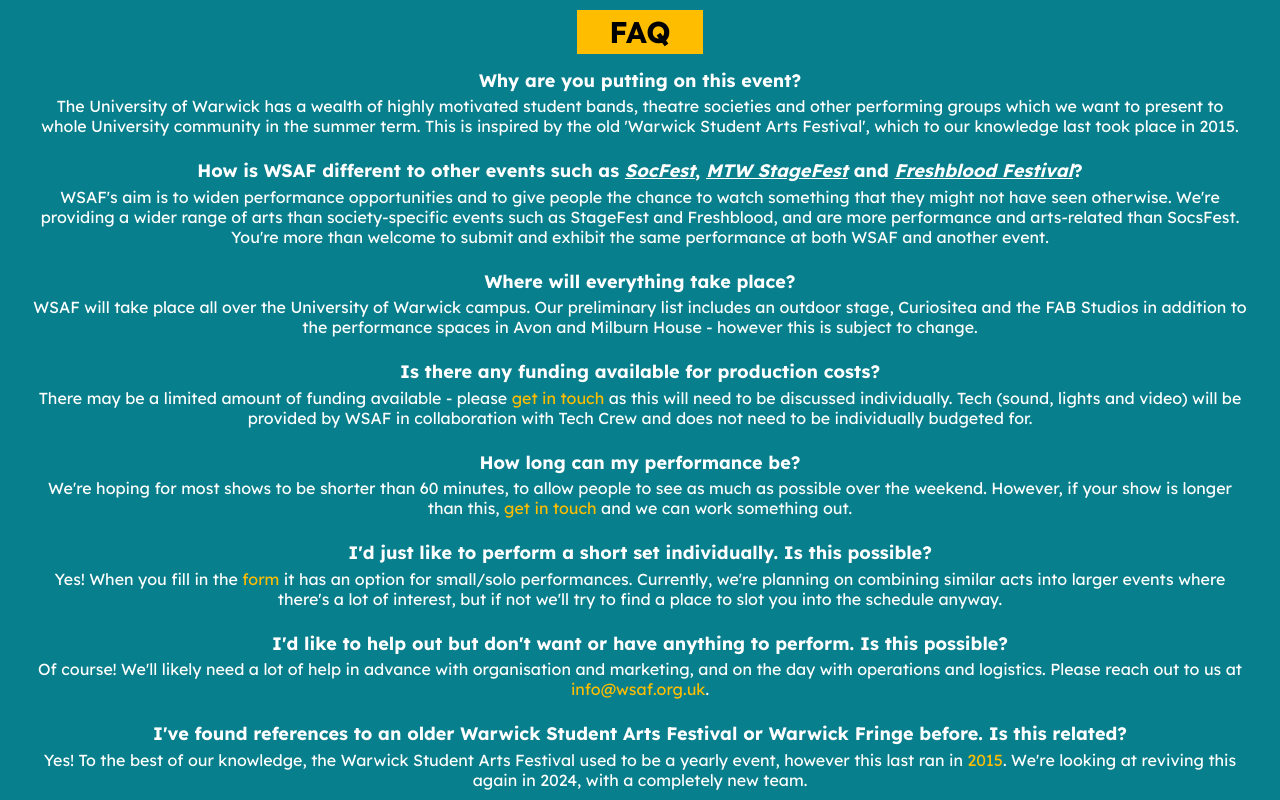
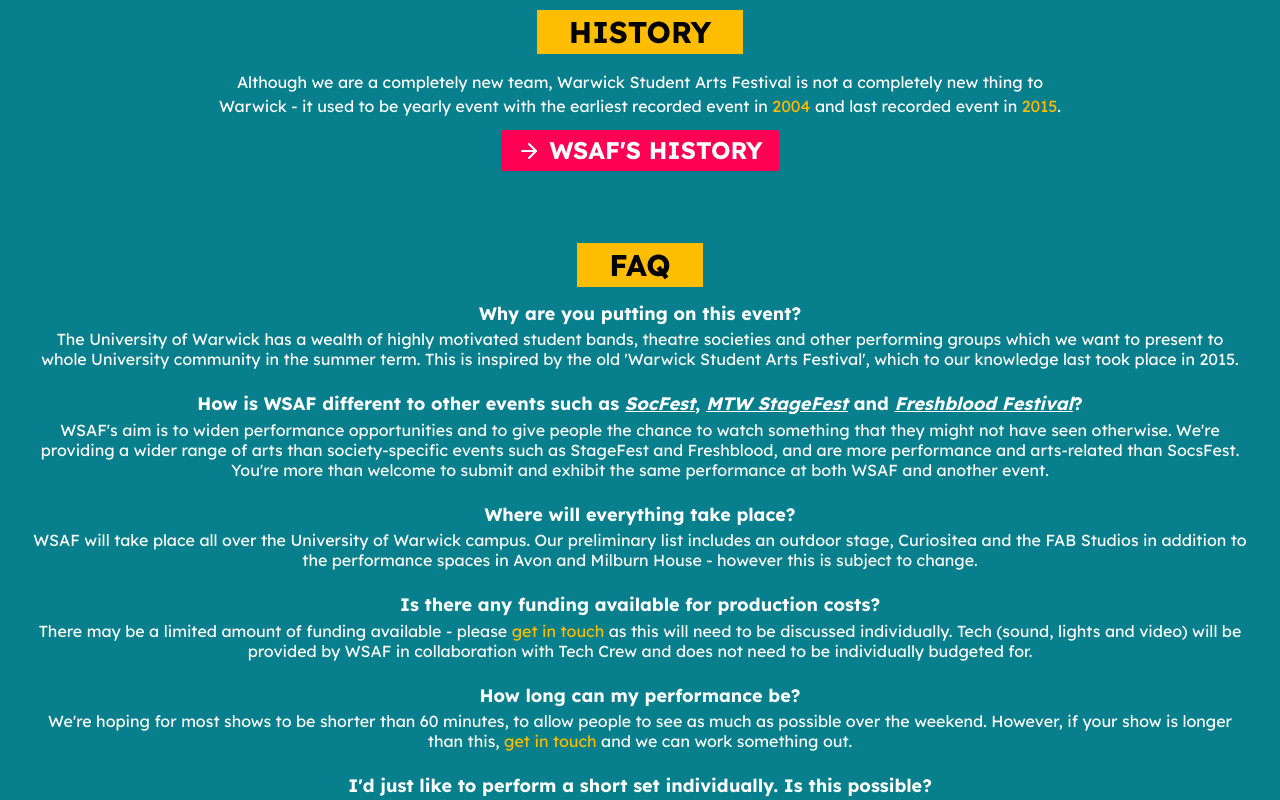
Before and after one commit to WarwickStudentArtsFestival/WSAF24-Website, a Next.js app: page / in a window 1280 px wide. Shown: the part 2200-3000 px from the top of the page. Built offline with nearby package versions, Linux system fonts and the light colour scheme.

Commit message:
:sparkles: Add history section to homepage

```diff
--- a/src/app/(home)/components/faq.tsx
+++ b/src/app/(home)/components/faq.tsx
@@ -144,7 +144,10 @@ export default function Faq() {
               2015
             </a>
             . We&apos;re looking at reviving this again in 2024, with a
-            completely new team.
+            completely new team.{' '}
+            <a href="/history" target="_blank">
+              You can find more about our history here.
+            </a>
           </p>
         </div>
 
--- /dev/null
+++ b/src/app/(home)/components/history.tsx
@@ -0,0 +1,40 @@
+import { FiArrowRight } from 'react-icons/fi';
+
+export default function History() {
+  return (
+    <section className="mb-4 md:mb-12">
+      <h2>History</h2>
+      <p className="mt-2 mb-3 mx-auto px-4 max-w-4xl">
+        Although we are a completely new team, Warwick Student Arts Festival is
+        not a completely new thing to Warwick - it used to be yearly event with
+        the earliest recorded event in{' '}
+        <a
+          href="https://web.archive.org/web/20050506042341/http://www.wsaf.org.uk:80/"
+          target="_blank"
+          className="text-accent"
+        >
+          2004
+        </a>{' '}
+        and last recorded event in{' '}
+        <a
+          href="https://web.archive.org/web/20160126222504/http://www.wsaf.co.uk/schedule"
+          target="_blank"
+          className="text-accent"
+        >
+          2015
+        </a>
+        .
+      </p>
+
+      <a
+        href="/history"
+        className="inline-block bg-tertiary px-4 py-1 rounded-sm drop-shadow-sm hover:scale-105 mb-4 mx-4"
+      >
+        <span className="text-xl lg:text-2xl uppercase font-bold">
+          <FiArrowRight className="inline mr-2 mb-1" />
+          WSAF&apos;s History
+        </span>
+      </a>
+    </section>
+  );
+}
--- a/src/app/(home)/components/who-involved.tsx
+++ b/src/app/(home)/components/who-involved.tsx
@@ -5,7 +5,7 @@ import { FiArrowRight } from 'react-icons/fi';
 
 export default function KeyDates() {
   return (
-    <section className="mb-12">
+    <section className="mb-4 md:mb-12">
       <h2>Who&apos;s Involved?</h2>
       <p className="mt-2 mb-1 mx-4">
         This year&apos;s WSAF is being organised by the following volunteers, in
@@ -37,7 +37,7 @@ export default function KeyDates() {
 
       <a
         href="/team"
-        className="inline-block bg-tertiary px-4 py-1 rounded-sm drop-shadow-sm hover:scale-105 mb-4"
+        className="inline-block bg-tertiary px-4 py-1 rounded-sm drop-shadow-sm hover:scale-105 mb-4 mx-4"
       >
         <span className="text-xl lg:text-2xl uppercase font-bold">
           <FiArrowRight className="inline mr-2 mb-1" />
--- a/src/app/(home)/page.tsx
+++ b/src/app/(home)/page.tsx
@@ -4,6 +4,7 @@ import WhoInvolved from './components/who-involved';
 import Faq from './components/faq';
 import React from 'react';
 import About from './components/about';
+import History from './components/history';
 
 export default function Home() {
   return (
@@ -12,6 +13,7 @@ export default function Home() {
       <About />
       <KeyDates />
       <WhoInvolved />
+      <History />
       <Faq />
     </main>
   );
```
